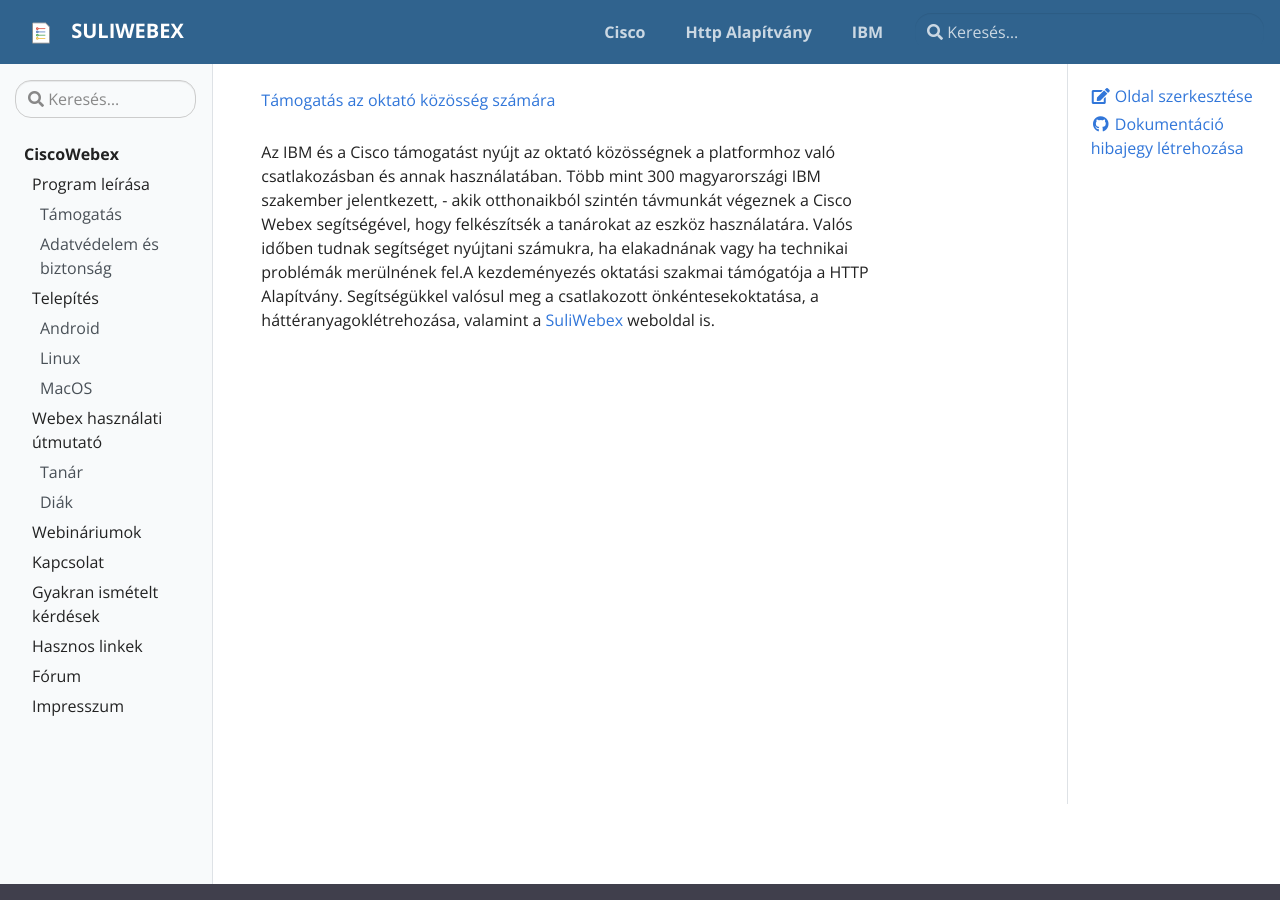
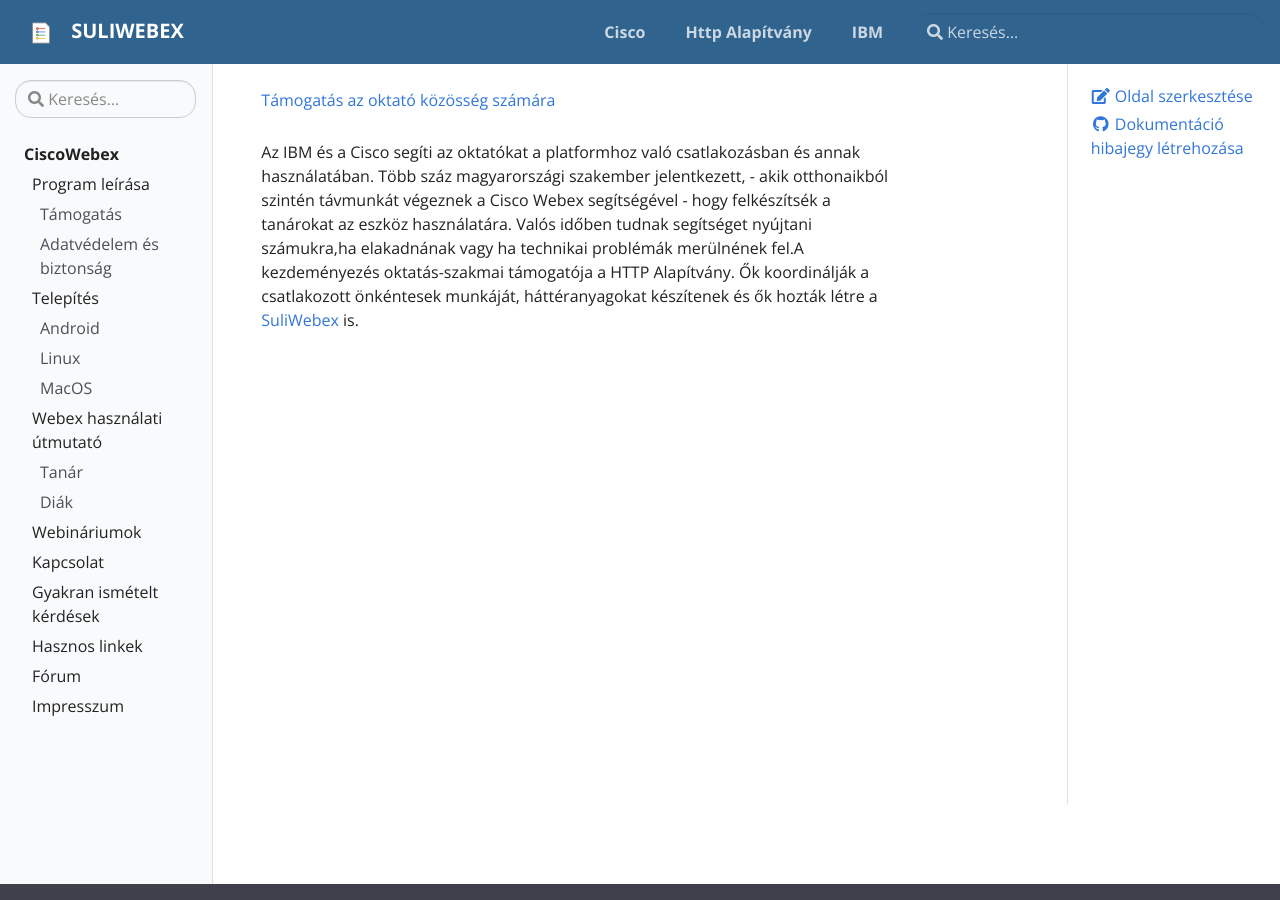
Before and after one commit to suliwebex/suliwebex.github.io, a Jekyll site: the page built from pages/tamogatas.md, in a window 1280 px wide and 900 px high. Built offline with Jekyll 4.4.1, drawn with Linux system fonts in a browser that asks for light colours.

Commit message:
leiras + oldalak

```diff
--- a/pages/tamogatas.md
+++ b/pages/tamogatas.md
@@ -4,4 +4,4 @@ title: Támogatás az oktató közösség számára
 permalink: /tamogatas
 ---
 
-Az IBM és a Cisco támogatást nyújt az oktató közösségnek a platformhoz való csatlakozásban és annak használatában. Több mint 300 magyarországi IBM szakember jelentkezett, - akik otthonaikból szintén távmunkát végeznek a Cisco Webex segítségével, hogy felkészítsék a tanárokat az eszköz használatára. Valós időben tudnak segítséget nyújtani számukra, ha elakadnának vagy ha technikai problémák merülnének fel.A kezdeményezés oktatási szakmai támógatója a HTTP Alapítvány. Segítségükkel valósul meg a csatlakozott önkéntesekoktatása, a háttéranyagoklétrehozása, valamint a [SuliWebex](https://suliwebex.hu) weboldal is.
+Az IBM és a Cisco segíti az oktatókat a platformhoz való csatlakozásban és annak használatában. Több száz magyarországi szakember jelentkezett, - akik otthonaikból szintén távmunkát végeznek a Cisco Webex segítségével - hogy felkészítsék a tanárokat az eszköz használatára. Valós időben tudnak segítséget nyújtani számukra,ha elakadnának vagy ha technikai problémák merülnének fel.A kezdeményezés oktatás-szakmai támogatója a HTTP Alapítvány. Ők koordinálják a csatlakozott önkéntesek munkáját, háttéranyagokat készítenek és ők hozták létre a [SuliWebex](https://suliwebex.hu) is.
```
